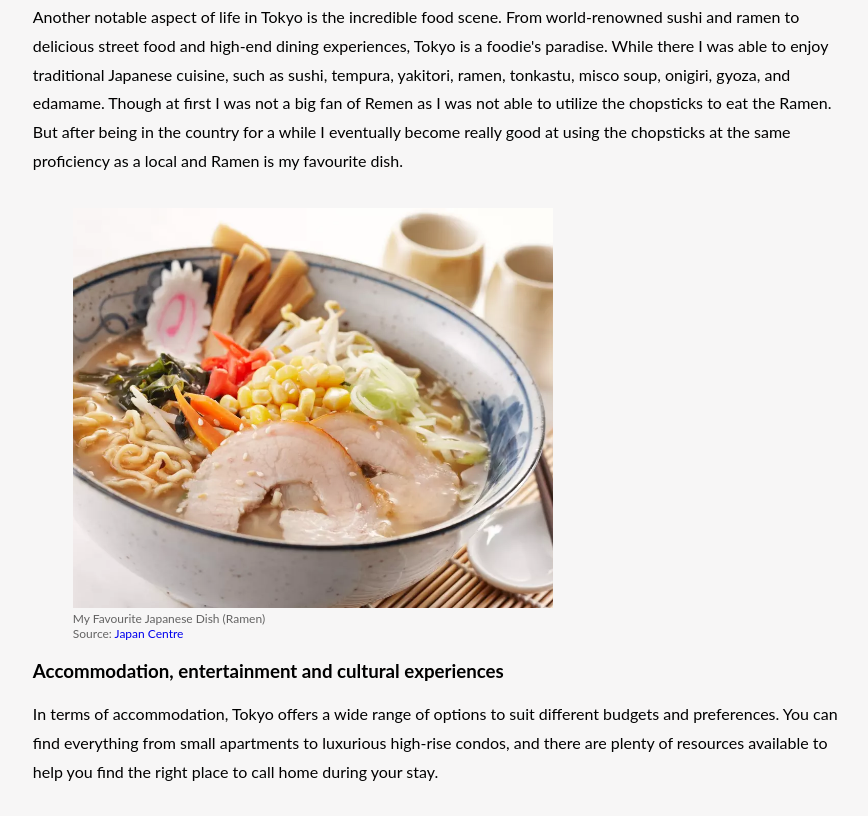
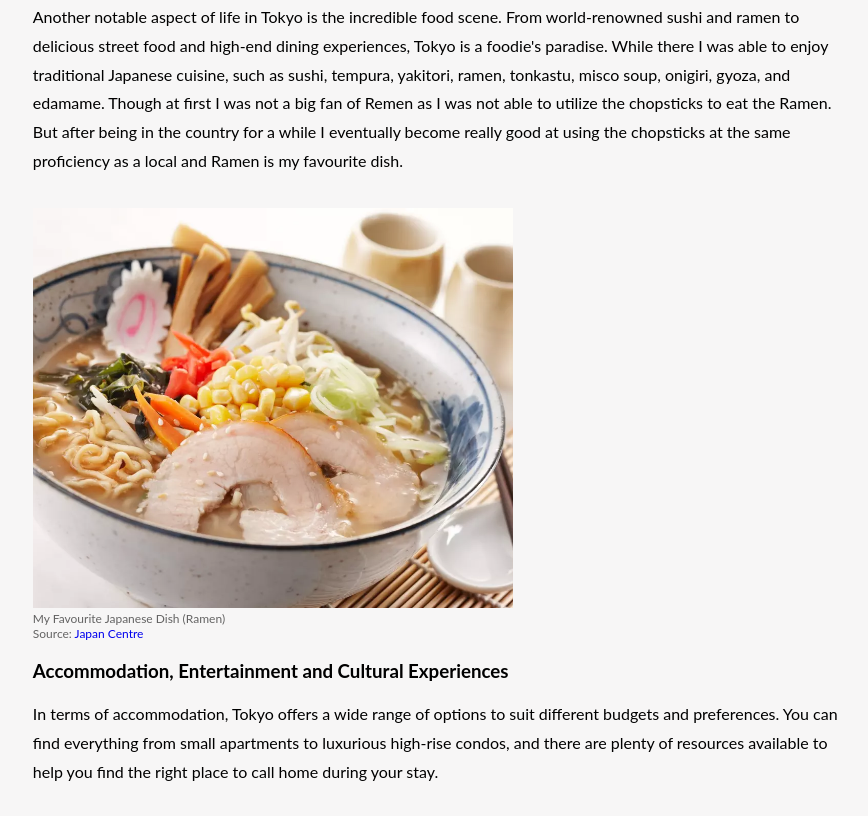
Before and after one commit to roberth6060/travel-blog-website, a website: page pages/japan.html in a window 1280 px wide. Shown: the part 1631-2447 px from the top of the page, without its empty margins (204-1072 px from the left). Drawn offline with Linux system fonts and the light colour scheme.

Commit message:
update figure style

```diff
--- a/assets/css/index.css
+++ b/assets/css/index.css
@@ -48,6 +48,10 @@ a {
 
 p {
   line-height: 1.8em;
+}
+figure {
+  padding: 0;
+  margin: 0;
 }
 figcaption {
   color: rgba(0, 0, 0, 0.6);
--- a/pages/japan.html
+++ b/pages/japan.html
@@ -114,8 +114,7 @@
           <figure>
             <img
               src="../assets/images/japan/Blog-page-156-ramen.webp"
-              alt=""
-              srcset=""
+              alt="Ramen"
             />
             <figcaption>
               My Favourite Japanese Dish (Ramen)
@@ -127,7 +126,7 @@
               >
             </figcaption>
           </figure>
-          <h3>Accommodation, entertainment and cultural experiences</h3>
+          <h3>Accommodation, Entertainment and Cultural Experiences</h3>
           <p>
             In terms of accommodation, Tokyo offers a wide range of options to
             suit different budgets and preferences. You can find everything from
```
